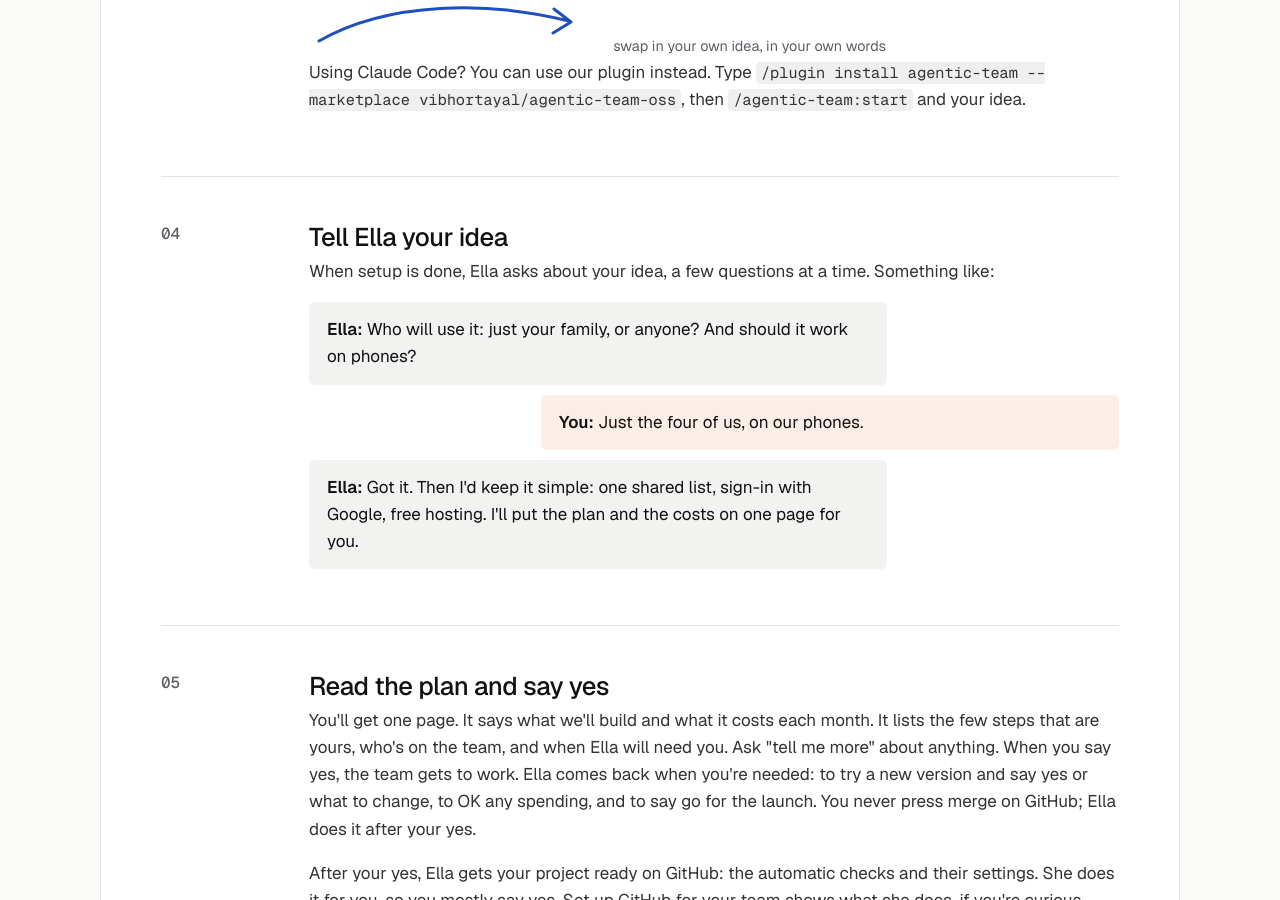
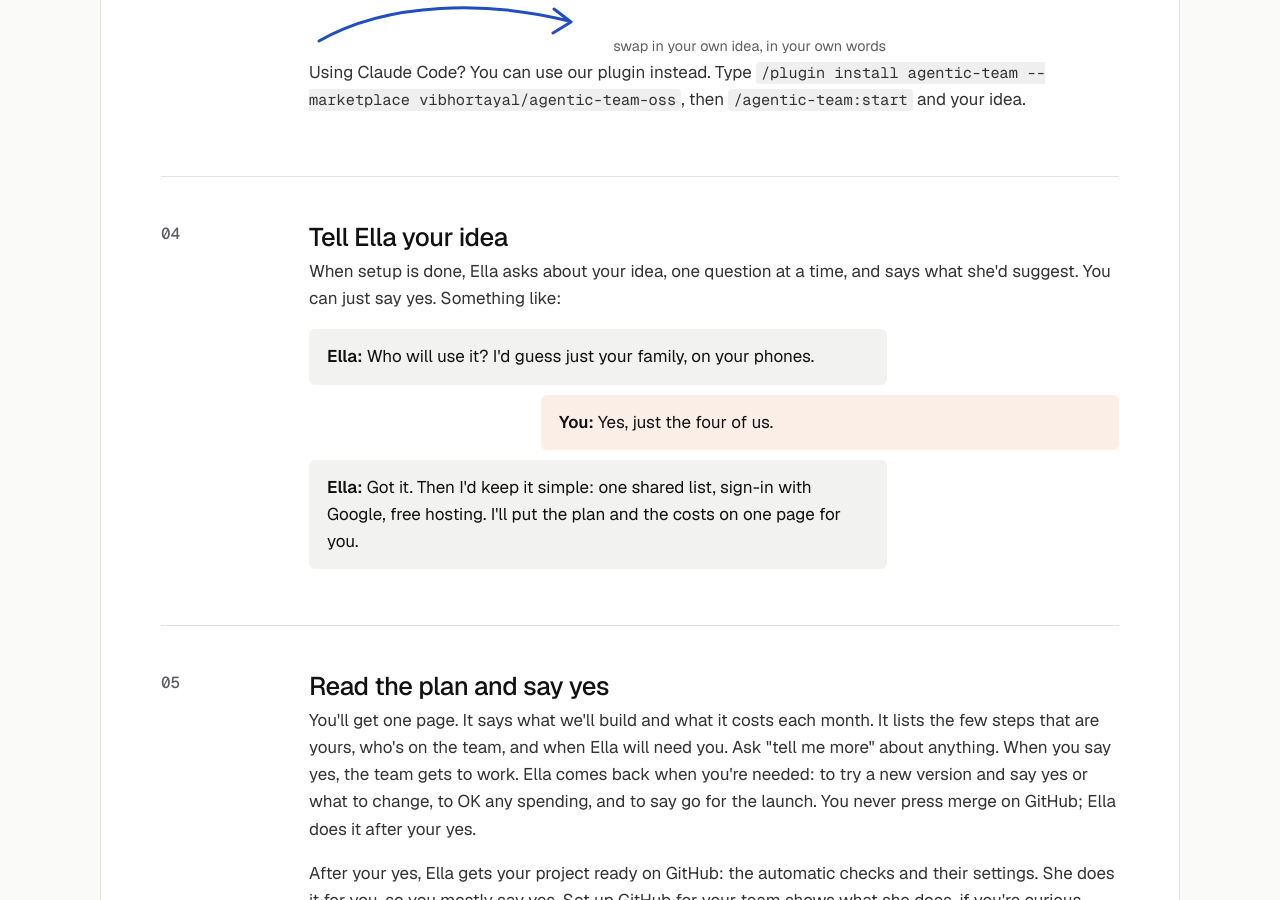
Before and after one commit to vibhortayal/agentic-team-oss, a Jekyll site: the page built from learn/first-project.html, in a window 1280 px wide and 900 px high, scrolled down 1696 px. Built offline with Jekyll 4.4.1, drawn with Linux system fonts in a browser that asks for light colours.

Commit message:
Ella asks one question at a time; one update reaches every project
Ella's first interview now asks a single question with her suggested answer,
instead of rounds of up to five. The shared team copy keeps a list of the
person's projects (projects.txt, untracked), and update.sh all shows which are
behind, so one "update the team" updates every project on the computer.

Co-Authored-By: Claude Opus 5.5 <noreply@anthropic.com>
Claude-Session: https://claude.ai/code/session_0155vpoRZsxpHzJHFiTGDwaw

```diff
--- a/learn/demo.html
+++ b/learn/demo.html
@@ -159,8 +159,8 @@ document.addEventListener("DOMContentLoaded", () => {
       ["tool", "I'll copy the team into this folder and save a first snapshot. OK?<br><span class='allow'>Allow</span>"],
       ["tool", "Team added to my-grocery-list. First snapshot saved."] ] },
     { tab: "chat", caption: "<b>Ella says hello</b> and asks about your idea, in plain words.", steps: [
-      ["ella", "Hi, I'm Ella. I'll guide you and run the team for you. A shared grocery list, nice. Two quick questions: is it just for your family, and should it work on phones?"],
-      ["me", "Just the four of us, on our phones."] ] },
+      ["ella", "Hi, I'm Ella. I'll guide you and run the team for you. A shared grocery list, nice. One question: who will use it? I'd guess just your family, on your phones."],
+      ["me", "Yes, just the four of us."] ] },
     { tab: "chat", caption: "<b>The plan:</b> one page, with the cost, before anything starts.", steps: [
       ["plan", "<b>Ella · your one-page plan</b>Here's what I recommend:<ul><li><b style='display:inline;color:inherit'>Build:</b> one shared list that updates live on every phone</li><li><b style='display:inline;color:inherit'>You'll need:</b> free hosting and a free database. $0 a month at your size</li><li><b style='display:inline;color:inherit'>You'll do:</b> create one account (5 min), try the preview, say go</li><li><b style='display:inline;color:inherit'>Team:</b> Priya, Ian, Vera, Otto. Bea estimates 2 to 3 days of agent work</li></ul>Shall I start?"],
       ["me", "Yes, go ahead."],
--- a/learn/first-project.html
+++ b/learn/first-project.html
@@ -86,9 +86,9 @@ next: {url: /learn/setup.html, title: "Set up GitHub for your team"}
     <div class="num">4<svg class="draw" viewBox="0 0 110 110"><circle cx="40" cy="48" r="44" stroke="#e2442f" stroke-width="3" style="--len:290"/></svg></div>
     <div>
       <h2>Tell Ella your idea</h2>
-      <p>When setup is done, Ella asks about your idea, a few questions at a time. Something like:</p>
-      <div class="bubble"><b>Ella:</b> Who will use it: just your family, or anyone? And should it work on phones?</div>
-      <div class="bubble me"><b>You:</b> Just the four of us, on our phones.</div>
+      <p>When setup is done, Ella asks about your idea, one question at a time, and says what she'd suggest. You can just say yes. Something like:</p>
+      <div class="bubble"><b>Ella:</b> Who will use it? I'd guess just your family, on your phones.</div>
+      <div class="bubble me"><b>You:</b> Yes, just the four of us.</div>
       <div class="bubble"><b>Ella:</b> Got it. Then I'd keep it simple: one shared list, sign-in with Google, free hosting. I'll put the plan and the costs on one page for you.</div>
     </div>
   </div>
```
Also changed, not shown: START.md (+1 -1 lines), adapters/README.md (+1 -1 lines), roles/engagement-lead.md (+2 -2 lines), 2 other files.
